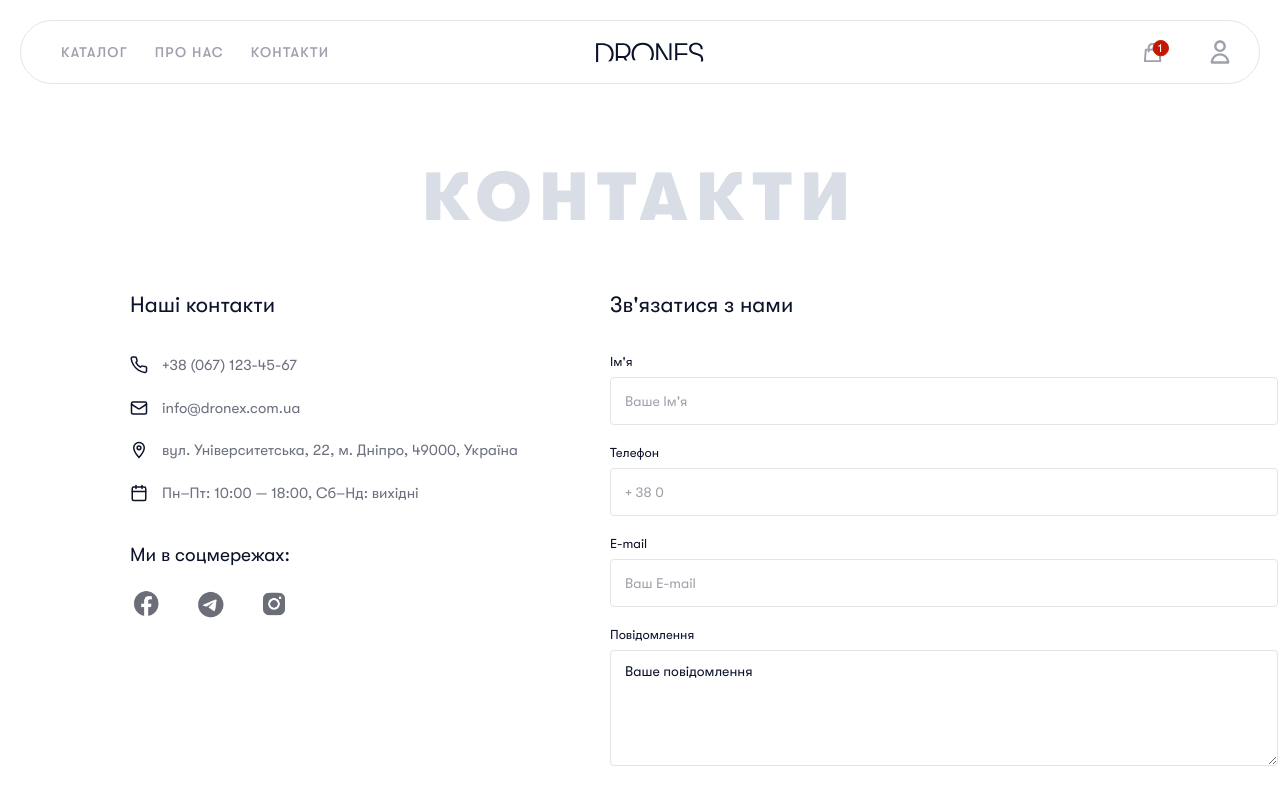
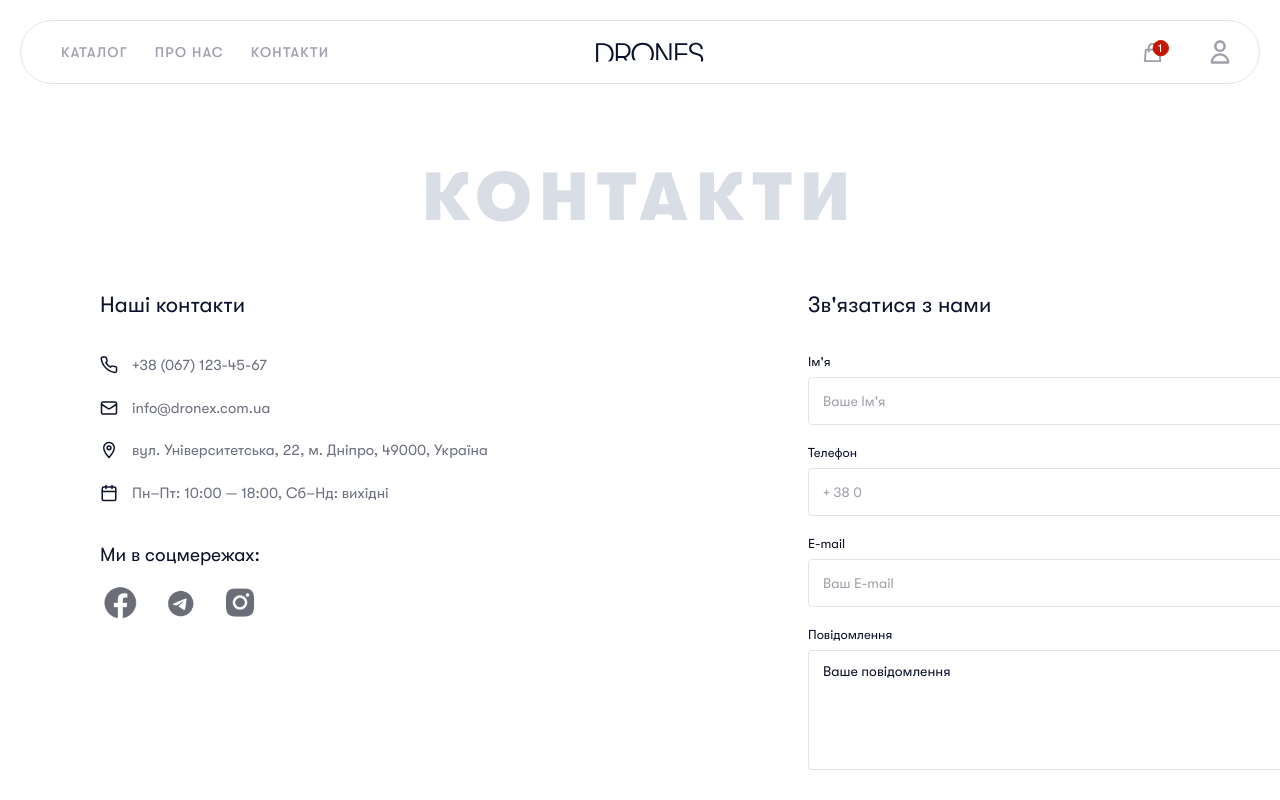
Before and after one commit to Ageev-Danilo/Frontend-React-Shop, a React (Create React App) app: page /contacts in a window 1280 px wide. Shown: the top 800 px of the page. Built offline with nearby package versions, Linux system fonts and the light colour scheme.

Commit message:
Styles fix

```diff
--- a/src/pages/Catalog/Catalog.tsx
+++ b/src/pages/Catalog/Catalog.tsx
@@ -40,7 +40,6 @@ export function Catalog() {
 
                 if (selectedCategory !== null) {
                     url = new URL(`${API_URL}/products/same-category/${selectedCategory}`);
-                    console.log(selectedCategory)
                 } else {
                     url = new URL(`${API_URL}/products`);
                 }
@@ -126,7 +125,11 @@ export function Catalog() {
                             return (
                                 <div key={product.id} className={styles.card}>
                                     <div className={styles.imageWrapper}>
-                                        <img alt={product.name} />
+                                        <img
+                                            src={product.media || minik}
+                                            alt={product.name}
+                                            onError={(e) => { (e.target as HTMLImageElement).src = minik; }}
+                                        />
                                     </div>
                                     <h3 className={styles.cardTitle}>{product.name}</h3>
                                     <div className={styles.priceRow}>
--- a/src/pages/Contacts/ContactsPage.module.css
+++ b/src/pages/Contacts/ContactsPage.module.css
@@ -9,9 +9,9 @@
 }
 
 .container {
-    max-width: 1100px;
+    max-width: 1440px;
     margin: 0 auto;
-    padding: 60px 40px 80px;
+    padding: 60px 80px 80px;
 }
 
 .bigTitle {
@@ -30,18 +30,13 @@
 
 .grid {
     display: grid;
-    grid-template-columns: 1fr 1.5fr;
-    gap: 80px;
+    grid-template-columns: 668px 668px;
+    gap: 40px;
     align-items: flex-start;
 }
 
-.left {
-    order: 1;
-}
-
-.right {
-    order: 2;
-}
+.left { order: 1; }
+.right { order: 2; }
 
 .sectionTitle {
     font-family: 'GT Walsheim Pro', sans-serif;
@@ -54,8 +49,6 @@
 
 .contactList {
     list-style: none;
-    font-family: 'GT Walsheim Pro';
-    font-weight: 400;
     margin: 0;
     padding: 0;
     display: flex;
@@ -71,7 +64,6 @@
     font-size: 15px;
     color: #6D717F;
     line-height: 1.5;
-    width: 400px;
 }
 
 .contactIcon {
@@ -99,17 +91,15 @@
     font-size: 19px;
     font-weight: 400;
     color: #0C122A;
-    width: 169px;
-    height: 23px;
     margin: 0 0 16px;
 }
 
 .socialLinks {
     display: flex;
-    justify-content: space-between;
+    gap: 20px;
     align-items: center;
-    width: 160px;
 }
+
 .socialLink {
     background: transparent;
     border: none;
@@ -127,12 +117,8 @@
 }
 
 .socialLink:nth-child(1) img,
+.socialLink:nth-child(2) img,
 .socialLink:nth-child(3) img {
-    width: 32px;
-    height: 32px;
-}
-
-.socialLink:nth-child(2) img {
     width: 40px;
     height: 40px;
 }
@@ -144,7 +130,6 @@
 .form {
     display: flex;
     flex-direction: column;
-    gap: 0;
 }
 
 .field {
@@ -162,7 +147,7 @@
 }
 
 .input {
-    width: 668px;
+    width: 100%;
     height: 48px;
     border: 1px solid #e4e4e7;
     border-radius: 4px;
@@ -198,7 +183,7 @@
     resize: vertical;
     transition: border-color 0.2s;
     box-sizing: border-box;
-    min-height: 99px;
+    min-height: 120px;
 }
 
 .textarea:focus {
@@ -241,18 +226,7 @@
 }
 
 @media (max-width: 768px) {
-    .container {
-        padding: 40px 20px 60px;
-    }
-
-    .grid {
-        grid-template-columns: 1fr;
-        gap: 48px;
-    }
-
-    .bigTitle {
-        font-size: 36px;
-        letter-spacing: 4px;
-        margin-bottom: 40px;
-    }
+    .container { padding: 40px 20px 60px; }
+    .grid { grid-template-columns: 1fr; gap: 48px; }
+    .bigTitle { font-size: 36px; letter-spacing: 4px; margin-bottom: 40px; }
 }
--- a/src/pages/ProfileAddress/ProfileAddressPage.tsx
+++ b/src/pages/ProfileAddress/ProfileAddressPage.tsx
@@ -1,4 +1,5 @@
 import React, { useState, useEffect } from 'react';
+import { useNavigate } from 'react-router-dom';
 import { useForm } from 'react-hook-form';
 import { useGetDelivery } from '../../shared/api/hooks/useGetDelivery';
 import { useUpdateDelivery } from '../../shared/api/hooks/useUpdateDelivery';
@@ -24,6 +25,8 @@ export const ProfileAddressPage = () => {
 
     const { register, handleSubmit, reset, setValue, watch } = useForm<AddressFormData>();
     const cityValue = watch('city');
+
+    const navigate = useNavigate();
 
     useEffect(() => {
         if (delivery) {
@@ -108,7 +111,7 @@ export const ProfileAddressPage = () => {
                         <a href="/profile/address" className={styles.navLinkActive}>АДРЕСА ДОСТАВКИ</a>
                         <a href="/profile/orders" className={styles.navLink}>МОЇ ЗАМОВЛЕННЯ</a>
                         <div className={styles.divider}></div>
-                        <button className={styles.exitBtn}>ВИЙТИ</button>
+                        <button className={styles.exitBtn} onClick={() => navigate('/')}>ВИЙТИ</button>
                     </nav>
                 </aside>
 
--- a/src/pages/ProfileContacts/ProfileContactsPage.tsx
+++ b/src/pages/ProfileContacts/ProfileContactsPage.tsx
@@ -1,5 +1,6 @@
 import React, { useEffect } from 'react';
 import { useForm } from 'react-hook-form';
+import { useNavigate } from 'react-router-dom';
 import { useGetProfile, UserProfile } from '../../shared/api/hooks/useGetProfile';
 import { useUpdateProfile } from '../../shared/api/hooks/useUpdateProfile';
 import styles from './ProfileContactsPage.module.css';
@@ -11,6 +12,8 @@ export const ProfileContactsPage = () => {
     const { execute, isLoading: updating, error, data: updateSuccess } = useUpdateProfile();
 
     const { register, handleSubmit, reset } = useForm<ContactsFormData>();
+
+    const navigate = useNavigate();
 
     useEffect(() => {
         if (profile) {
@@ -37,7 +40,7 @@ export const ProfileContactsPage = () => {
                         <a href="/profile/address" className={styles.navLink}>АДРЕСА ДОСТАВКИ</a>
                         <a href="/profile/orders" className={styles.navLink}>МОЇ ЗАМОВЛЕННЯ</a>
                         <div className={styles.divider}></div>
-                        <button className={styles.exitBtn}>ВИЙТИ</button>
+                        <button className={styles.exitBtn} onClick={() => navigate('/')}>ВИЙТИ</button>
                     </nav>
                 </aside>
 
--- a/src/pages/ProfileOrders/ProfileOrdersPage.tsx
+++ b/src/pages/ProfileOrders/ProfileOrdersPage.tsx
@@ -1,7 +1,9 @@
 import React from 'react';
+import { useNavigate } from 'react-router-dom';
 import styles from './ProfileOrdersPage.module.css';
 
 export const ProfileOrdersPage = () => {
+    const navigate = useNavigate();
     return (
         <div className={styles.pageWrapper}>
             <div className={styles.container}>
@@ -12,7 +14,7 @@ export const ProfileOrdersPage = () => {
                         <a href="/profile/address" className={styles.navLink}>АДРЕСА ДОСТАВКИ</a>
                         <a href="/profile/orders" className={styles.navLinkActive}>МОЇ ЗАМОВЛЕННЯ</a>
                         <div className={styles.divider}></div>
-                        <button className={styles.exitBtn}>ВИЙТИ</button>
+                        <button className={styles.exitBtn} onClick={() => navigate('/')}>ВИЙТИ</button>
                     </nav>
                 </aside>
 
```
